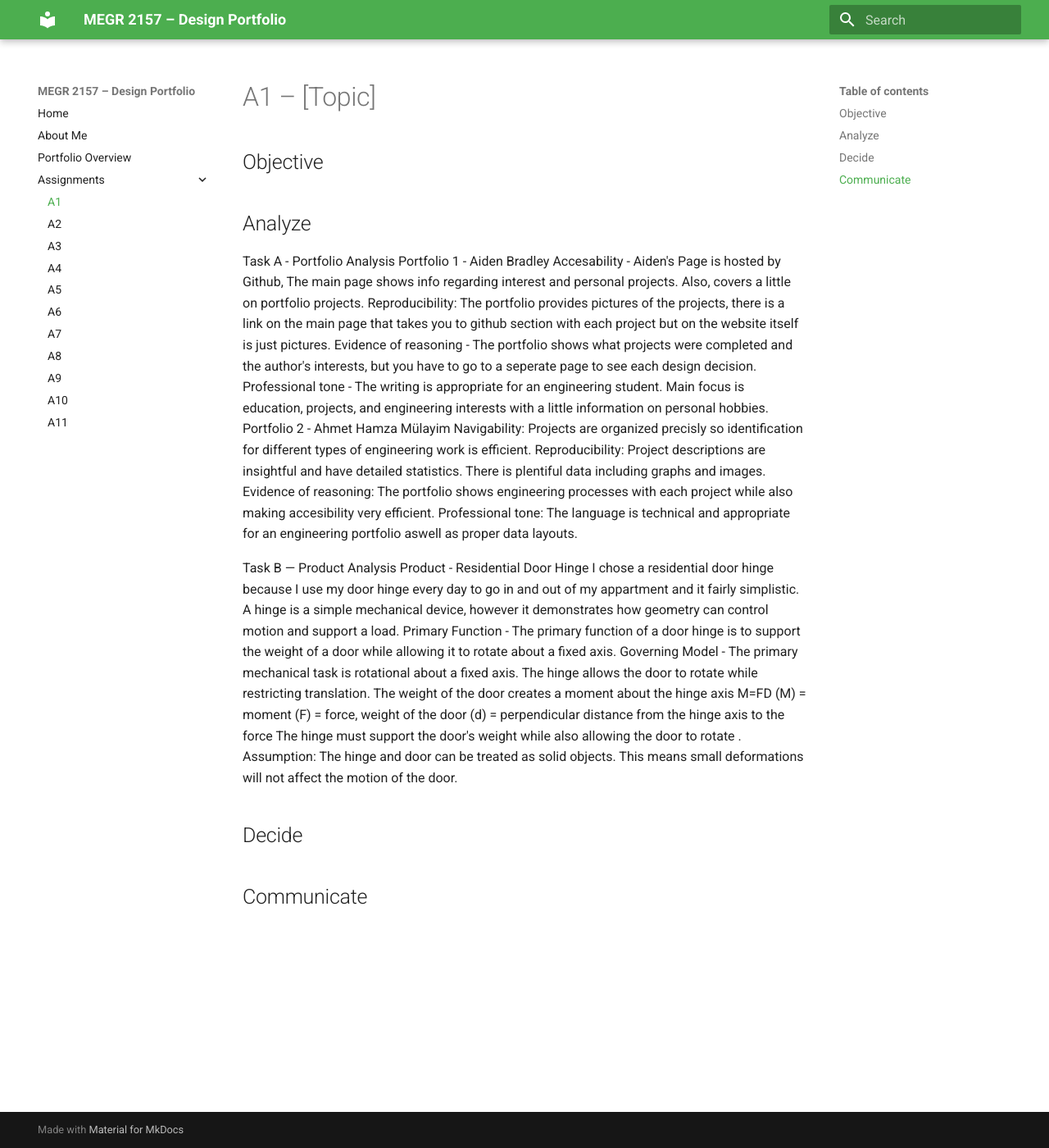
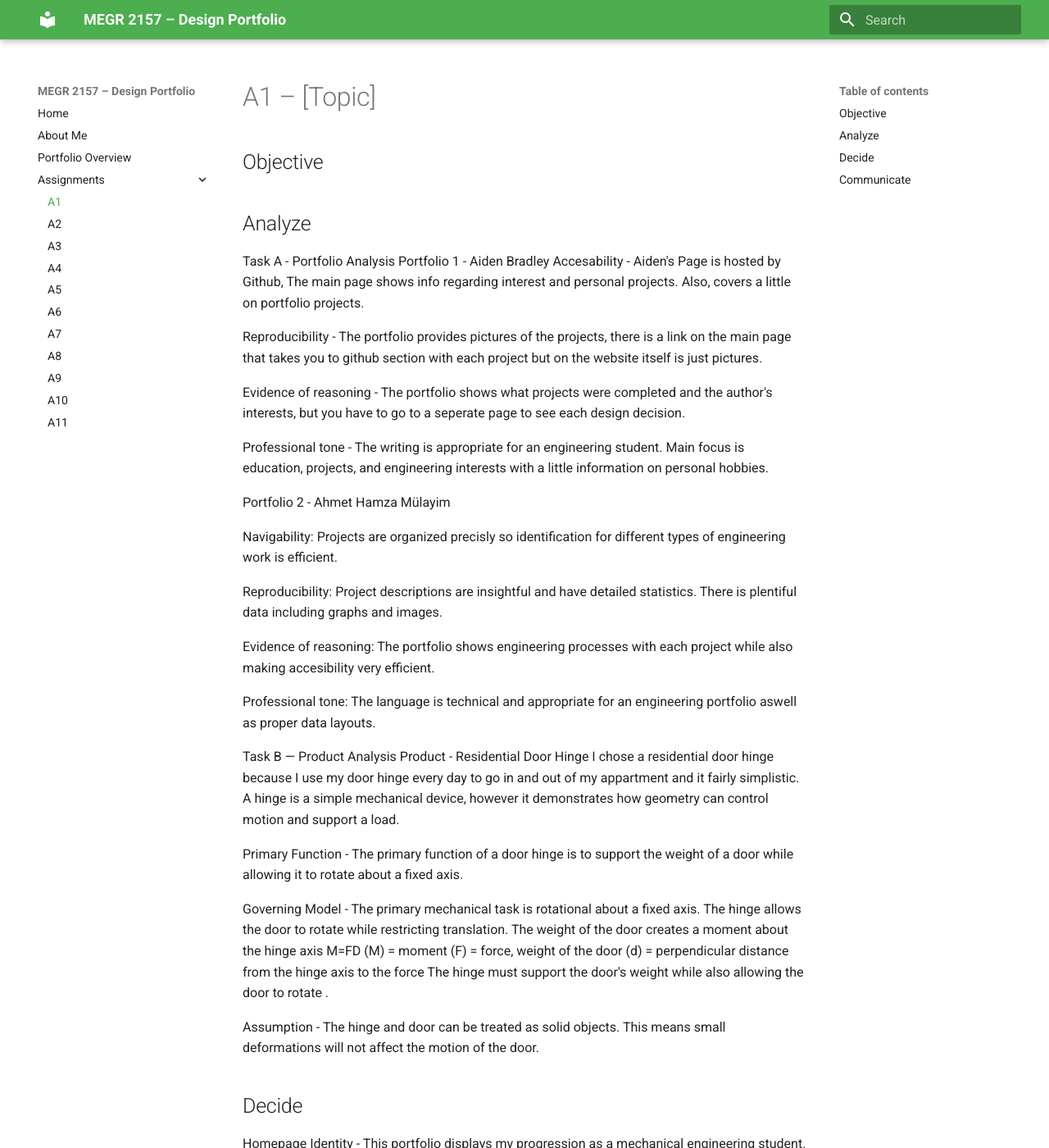
Before and after one commit to bjarvis4-spec/megr2157-portfolio, an MkDocs documentation site: the page built from docs/assignments/A01/index.md, in a window 1280 px wide and 1400 px high. Shown: the whole window at 82% size. Built offline with MkDocs 1.6.1 and Material for MkDocs 9.7.7, drawn with Linux system fonts in a browser that asks for light colours; part of the change alters nothing that is shown; some of the changed text lies outside the part shown.

Commit message:
Update index.md

```diff
--- a/docs/assignments/A01/index.md
+++ b/docs/assignments/A01/index.md
@@ -7,19 +7,29 @@
 Task A - Portfolio Analysis
 Portfolio 1 - Aiden Bradley
 Accesability - Aiden's Page is hosted by Github, The main page shows info regarding interest and personal projects. Also, covers a little on portfolio projects.
-Reproducibility: The portfolio provides pictures of the projects, there is a link on the main page that takes you to github section with each project but on the website itself is just pictures.
+
+Reproducibility -  The portfolio provides pictures of the projects, there is a link on the main page that takes you to github section with each project but on the website itself is just pictures.
+
 Evidence of reasoning - The portfolio shows what projects were completed and the author's interests, but you have to go to a seperate page to see each design decision.
+
 Professional tone - The writing is appropriate for an engineering student. Main focus is education, projects, and engineering interests with a little information on personal hobbies.
+
 Portfolio 2 - Ahmet Hamza Mülayim
+
 Navigability: Projects are organized precisly so identification for different types of engineering work is efficient.
+
 Reproducibility: Project descriptions are insightful and have detailed statistics. There is plentiful data including graphs and images.
+
 Evidence of reasoning: The portfolio shows engineering processes with each project while also making accesibility very efficient.
+
 Professional tone: The language is technical and appropriate for an engineering portfolio aswell as proper data layouts.
 
 Task B — Product Analysis
 Product - Residential Door Hinge
 I chose a residential door hinge because I use my door hinge every day to go in and out of my appartment and it fairly simplistic. A hinge is a simple mechanical device, however it demonstrates how geometry can control motion and support a load.
+
 Primary Function - The primary function of a door hinge is to support the weight of a door while allowing it to rotate about a fixed axis.
+
 Governing Model - The primary mechanical task is rotational about a fixed axis. The hinge allows the door to rotate while restricting translation.
 The weight of the door creates a moment about the hinge axis
 M=FD
@@ -27,8 +37,13 @@ M=FD
 (F) = force, weight of the door
 (d) = perpendicular distance from the hinge axis to the force
 The hinge must support the door's weight while also allowing the door to rotate .
-Assumption: The hinge and door can be treated as solid objects. This means small deformations will not affect the motion of the door.
+
+Assumption - The hinge and door can be treated as solid objects. This means small deformations will not affect the motion of the door.
 ## Decide
+Homepage Identity - This portfolio displays my progression as a mechanical engineering student. It is organized so that instructors, classmates, and future employers can find my assignments and understand my work and reasoning behind my projects. Each assignment will show the problem, analysis, decisions, and results instead of only covering the final destination.
 
+Intentional Customization - I changed the color scheme because I wanted the site to have visual distinction for each section. The template provides the basic structure, but this change helps a reader locate information more quickly, maintain attention, and create familiarity by color association.
+
+Documentation Standard - For each assignment, I will explain my assumptions, show my analysis, justify my decisions, and provide enough information so someone can come along and understand aswell as replicate my work.
 
 ## Communicate
```
